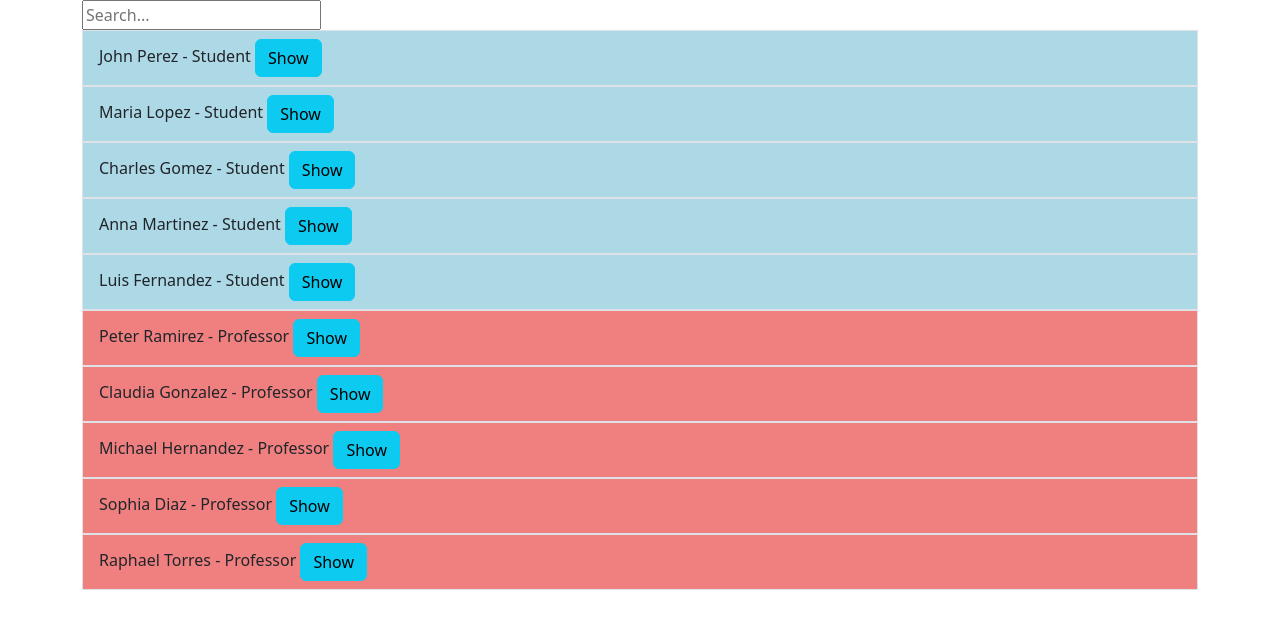
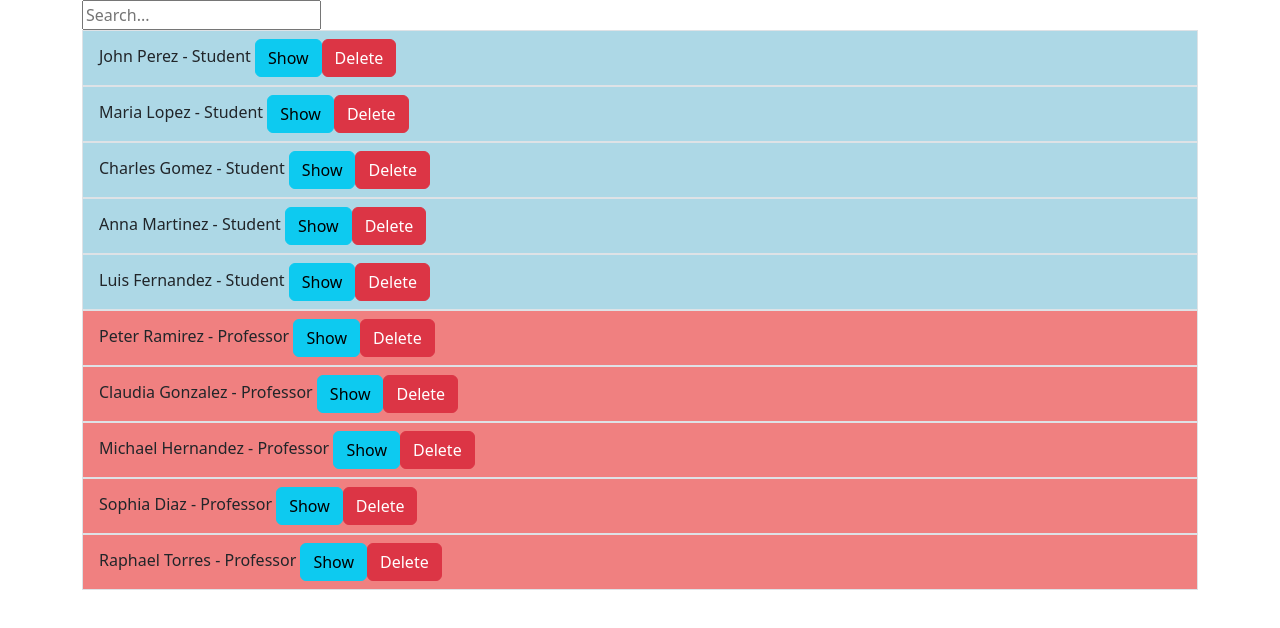
Before and after one commit to Lutyvr02/angular-curso-2024, an Angular app: page / in a window 1280 px wide. Shown: the top 628 px of the page. Built offline with nearby package versions, Linux system fonts and the light colour scheme.

Commit message:
added some new features: date: 9/10/2024

```diff
--- a/src/app/item/item.component.html
+++ b/src/app/item/item.component.html
@@ -1,4 +1,5 @@
 <div class="list-group-item" [ngStyle]="{ 'background-color': getBackgroundColor() }">
     {{ item.name }} {{ item.lastName }} - {{ item.type === 'student' ? 'Student' : 'Professor' }}
     <button (click)="onSelect()" class="btn btn-info">Show</button>
+    <button (click)="onDelete()" class="btn btn-danger">Delete</button> <!-- Nuevo botón -->
   </div>
--- a/src/app/item/item.component.ts
+++ b/src/app/item/item.component.ts
@@ -12,6 +12,7 @@ import { CommonModule } from '@angular/common';
 export class ItemComponent {
   @Input() item!: Student | Professor;
   @Output() select = new EventEmitter<void>();
+  @Output() delete = new EventEmitter<void>();
 
   getBackgroundColor() {
     if (this.item.type === 'student') return 'lightblue';
@@ -22,4 +23,8 @@ export class ItemComponent {
   onSelect() {
     this.select.emit();
   }
+
+  onDelete() {  // Nuevo método para manejar eliminación
+    this.delete.emit();
+  }
 }
--- a/src/app/list/list.component.html
+++ b/src/app/list/list.component.html
@@ -1,4 +1,4 @@
 
 <div *ngFor="let item of items" class="list-group">
-  <app-item [item]="item" (select)="onSelect(item)"></app-item>
+  <app-item [item]="item" (select)="onSelect(item)" (delete)="onDelete(item)"></app-item>
 </div>
--- a/src/app/list/list.component.ts
+++ b/src/app/list/list.component.ts
@@ -17,4 +17,8 @@ export class ListComponent {
   onSelect(item: Student | Professor) {
     this.selectItem.emit(item);
   }
+
+  onDelete(item: Student | Professor) {
+    this.items = this.items.filter(i => i !== item);
+  }
 }
```
